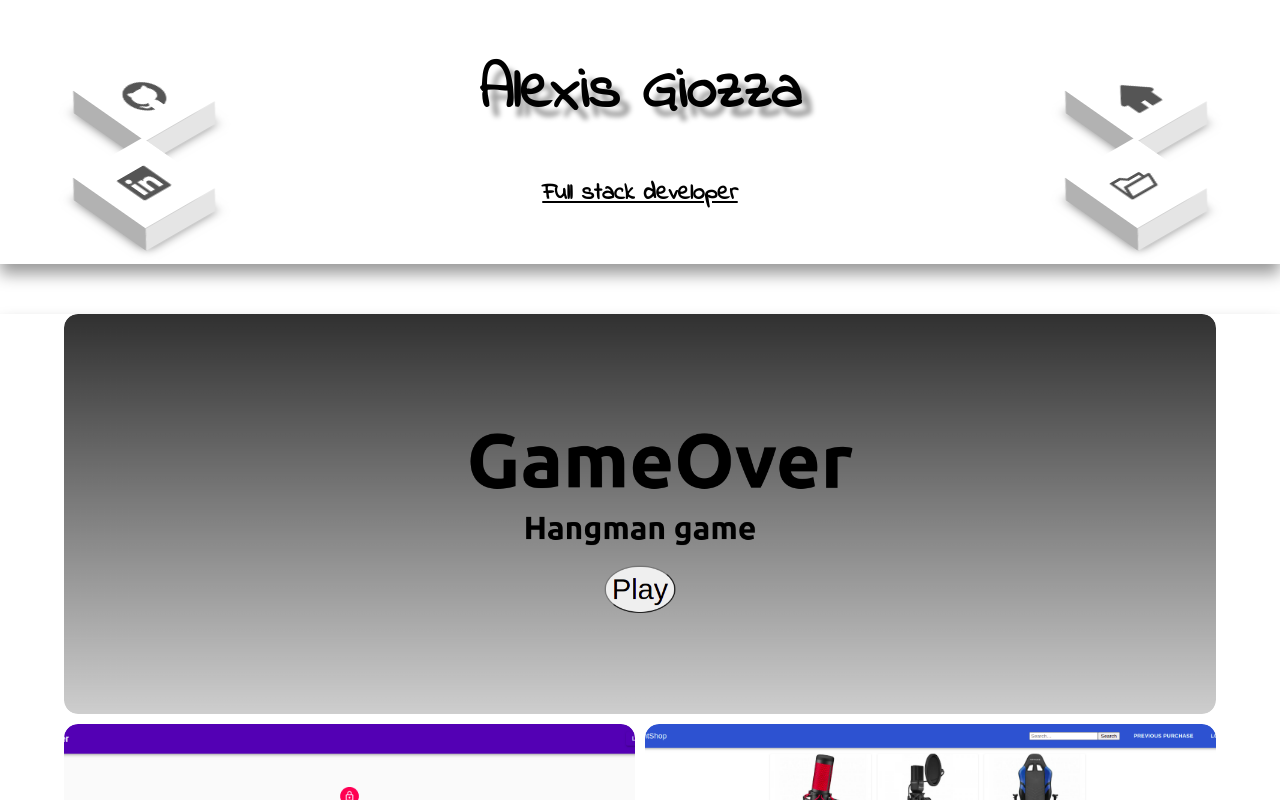
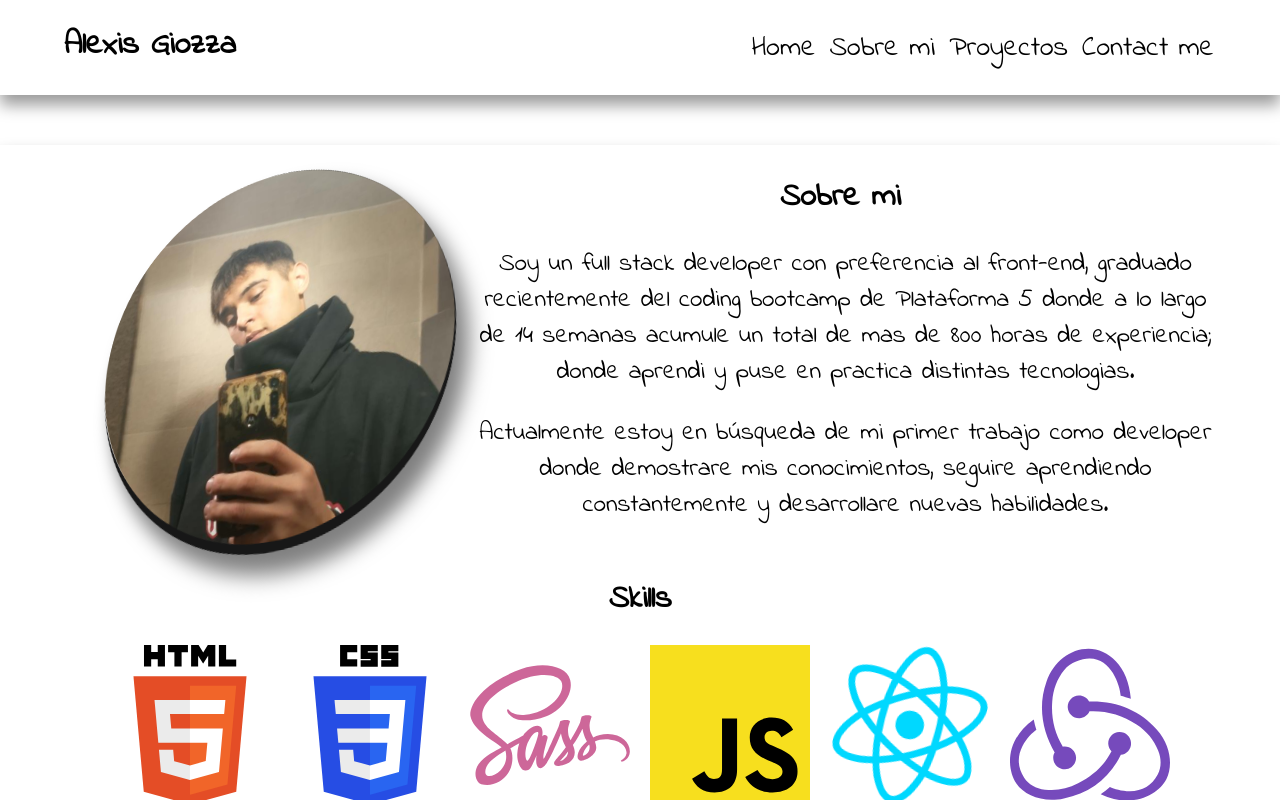
Before and after one commit to AleAmg/Portfolio, a React (Create React App) app: page /proyects in a window 1280 px wide. Shown: the top 800 px of the page. Built offline with nearby package versions, Linux system fonts and the light colour scheme.

Commit message:
only page ready and changue the navbar

```diff
--- a/src/App.js
+++ b/src/App.js
@@ -1,21 +1,26 @@
 import "./style.css";
 
 import Navbar from "./component/Navbar";
-import { Routes, Route } from "react-router";
+
 import Profile from "./component/Profile";
 import Proyects from "./component/Proyects";
 import Footer from "./component/Footer";
 import BothNav from "./content/BothNav";
+import ContactMe from "./component/ContactMe";
 
 function App() {
   return (
     <div>
       <Navbar />
-      <BothNav/>
-      <Routes>
+      <BothNav />
+      <Profile />
+      <Proyects />
+      <ContactMe />
+      {/* <Routes>
         <Route path="/" element={<Profile />} />
         <Route path="/proyects" element={<Proyects />} />
-      </Routes>
+        <Route path="/contactMe" element={<ContactMe />} />
+      </Routes> */}
       <Footer />
     </div>
   );
--- /dev/null
+++ b/src/component/ContactMe.js
@@ -0,0 +1,38 @@
+const ContactMe = () => {
+  return (
+    <div className="container">
+      <div className="container__child contactMe">
+        <h1 className="contactMe__title">Contact Me</h1>
+        <form
+          className="contactMe__form"
+          action="https://formspree.io/f/xdoybgen"
+          method="POST"
+        >
+          <input
+            className="contactMe__child"
+            name="name"
+            type="text"
+            placeholder="Nombre"
+            required
+          ></input>
+          <input
+            className="contactMe__child"
+            name="mail"
+            type="mail"
+            placeholder="Mail"
+            required
+          ></input>
+          <textarea
+            className="contactMe__child contactMe__textarea"
+            required
+            minLength="5"
+            name="messege"
+            placeholder="Mensaje"
+          ></textarea>
+          <button className="contactMe__child contactMe__button">Enviar</button>
+        </form>
+      </div>
+    </div>
+  );
+};
+export default ContactMe;
--- a/src/component/Navbar.js
+++ b/src/component/Navbar.js
@@ -1,19 +1,36 @@
-import Redes from "../content/Redes";
-import NavbarLink from "../content/NavbarLink";
+/* import Redes from "../content/Redes";
+import NavbarLink from "../content/NavbarLink"; */
 
 const Navbar = () => {
   return (
     <div className="container navbar__origin">
       <div className="navbar container__child">
-        <Redes />
-
+        {/* <Redes />
         <div >
           <h1 className="navbar__name">Alexis Giozza</h1>
           <h2 className="navbar__developer">Full stack developer</h2>
         </div>
-        <NavbarLink />
+        <NavbarLink /> */}
+        <h1>Alexis Giozza</h1>
+        <div className="navbar__links">
+          <div className="navbar__links--item">
+            <a href="#home">Home</a>
+            <span></span>
+          </div>
+          <div className="navbar__links--item">
+            <a href="#about">Sobre mi</a>
+            <span></span>
+          </div>
+          <div className="navbar__links--item">
+            <a href="#proyects">Proyectos</a>
+            <span></span>
+          </div>
+          <div className="navbar__links--item">
+            <a href="#contact">Contact me</a>
+            <span></span>
+          </div>
+        </div>
       </div>
-
     </div>
   );
 };
--- a/src/component/Proyects.js
+++ b/src/component/Proyects.js
@@ -10,6 +10,7 @@ const Proyects = () => {
   return (
     <div className="container">
       <div className="proyects container__child">
+        <h1 className="proyects__info--title">Proyectos</h1>
         <div className="proyects__image">
           <div className="proyects__image--elem1 image__overlay">
             <div className="overlay">
--- a/src/style.css
+++ b/src/style.css
@@ -165,6 +165,51 @@ body {
   -webkit-box-align: center;
       -ms-flex-align: center;
           align-items: center;
+  padding-top: 20px;
+  height: 70px;
+}
+
+.navbar__links {
+  display: -webkit-box;
+  display: -ms-flexbox;
+  display: flex;
+  -webkit-box-align: center;
+      -ms-flex-align: center;
+          align-items: center;
+  gap: 10px;
+  padding-top: 10px;
+}
+
+.navbar__links--item {
+  display: -webkit-box;
+  display: -ms-flexbox;
+  display: flex;
+  -webkit-box-orient: vertical;
+  -webkit-box-direction: normal;
+      -ms-flex-direction: column;
+          flex-direction: column;
+}
+
+.navbar__links--item a {
+  font-size: 28px;
+  text-decoration: none;
+  color: #000;
+  padding: 2px;
+}
+
+.navbar__links--item span {
+  width: 100%;
+  height: 3px;
+  background-color: #000;
+  -webkit-transition: 0.5s;
+  transition: 0.5s;
+  -webkit-transform: scaleX(0);
+          transform: scaleX(0);
+}
+
+.navbar__links--item:hover span {
+  -webkit-transform: scaleX(1);
+          transform: scaleX(1);
 }
 
 .navbar__both {
@@ -299,6 +344,10 @@ body {
   -ms-grid-rows: (1fr)[2];
       grid-template-rows: repeat(2, 1fr);
   gap: 20px;
+}
+
+.proyects__info--title {
+  font-size: 60px;
 }
 
 .proyects__image {
@@ -458,6 +507,66 @@ body {
   color: #fff;
 }
 
+.contactMe {
+  height: 400px;
+  display: -webkit-box;
+  display: -ms-flexbox;
+  display: flex;
+  -ms-flex-pack: distribute;
+      justify-content: space-around;
+  -webkit-box-align: center;
+      -ms-flex-align: center;
+          align-items: center;
+}
+
+.contactMe__title {
+  font-size: 50px;
+}
+
+.contactMe__form {
+  display: -webkit-box;
+  display: -ms-flexbox;
+  display: flex;
+  -webkit-box-orient: vertical;
+  -webkit-box-direction: normal;
+      -ms-flex-direction: column;
+          flex-direction: column;
+  gap: 20px;
+}
+
+.contactMe__child {
+  max-width: 500px;
+  width: 100%;
+  height: 40px;
+  border-radius: 10px;
+  font-size: 20px;
+  font-family: inherit;
+  border: 1px solid #000;
+  padding-left: 5px;
+}
+
+.contactMe__textarea {
+  height: 80px;
+}
+
+.contactMe__button {
+  position: relative;
+  width: 200px;
+  height: 30px;
+  padding: 0;
+  color: #fff;
+  background-color: #000;
+  border: #fff solid 1px;
+  -webkit-transition: 0.3s;
+  transition: 0.3s;
+}
+
+.contactMe__button:active {
+  color: #000;
+  background-color: #fff;
+  border: #000 solid 1px;
+}
+
 @media (max-width: 767px) {
   .navbar__origin {
     display: none;
@@ -506,6 +615,12 @@ body {
     -ms-grid-rows: (1fr)[4];
         grid-template-rows: repeat(4, 1fr);
   }
+  .contactMe {
+    -webkit-box-orient: vertical;
+    -webkit-box-direction: normal;
+        -ms-flex-direction: column;
+            flex-direction: column;
+  }
 }
 
 @media (max-width: 459px) {
--- a/src/style.scss
+++ b/src/style.scss
@@ -126,8 +126,38 @@ body {
   display: flex;
   justify-content: space-between;
   align-items: center;
+  padding-top: 20px;
+  height: 70px;
 }
+.navbar__links {
+  display: flex;
+  align-items: center;
+  gap: 10px;
+  padding-top: 10px;
+}
+.navbar__links--item {
+  display: flex;
+  flex-direction: column;
 
+  a {
+    font-size: 28px;
+    text-decoration: none;
+    color: #000;
+    padding: 2px;
+  }
+  span {
+    width: 100%;
+    height: 3px;
+    background-color: #000;
+    transition: 0.5s;
+    transform: scaleX(0);
+  }
+  &:hover {
+    span {
+      transform: scaleX(1);
+    }
+  }
+}
 .navbar__both {
   display: none;
 }
@@ -221,7 +251,9 @@ body {
   grid-template-rows: repeat(2, 1fr);
   gap: 20px;
 }
-
+.proyects__info--title {
+  font-size: 60px;
+}
 .proyects__image {
   display: grid;
   grid-template-columns: repeat(2, 1fr);
@@ -332,6 +364,51 @@ body {
   }
 }
 
+.contactMe {
+  height: 400px;
+  display: flex;
+  justify-content: space-around;
+  align-items: center;
+}
+.contactMe__title {
+  font-size: 50px;
+}
+.contactMe__form {
+  display: flex;
+  flex-direction: column;
+  gap: 20px;
+}
+
+.contactMe__child {
+  max-width: 500px;
+  width: 100%;
+
+  height: 40px;
+  border-radius: 10px;
+  font-size: 20px;
+  font-family: inherit;
+  border: 1px solid #000;
+  padding-left: 5px;
+}
+.contactMe__textarea {
+  height: 80px;
+}
+.contactMe__button {
+  position: relative;
+  width: 200px;
+  height: 30px;
+  padding: 0;
+  color: #fff;
+  background-color: #000;
+  border: #fff solid 1px;
+  transition: 0.3s;
+  &:active {
+    color: #000;
+    background-color: #fff;
+    border: #000 solid 1px;
+  }
+}
+
 @media (max-width: 767px) {
   .navbar__origin {
     display: none;
@@ -377,6 +454,9 @@ body {
     grid-template-columns: repeat(3, 1fr);
     grid-template-rows: repeat(4, 1fr);
   }
+  .contactMe {
+    flex-direction: column;
+  }
 }
 @media (max-width: 459px) {
   .footer {
```
Also changed, not shown: src/component/Home.js (deleted, +0 -9 lines), src/component/Profile.js (+1 -14 lines), 1 other file (tests, documents, lock files or other folders).
